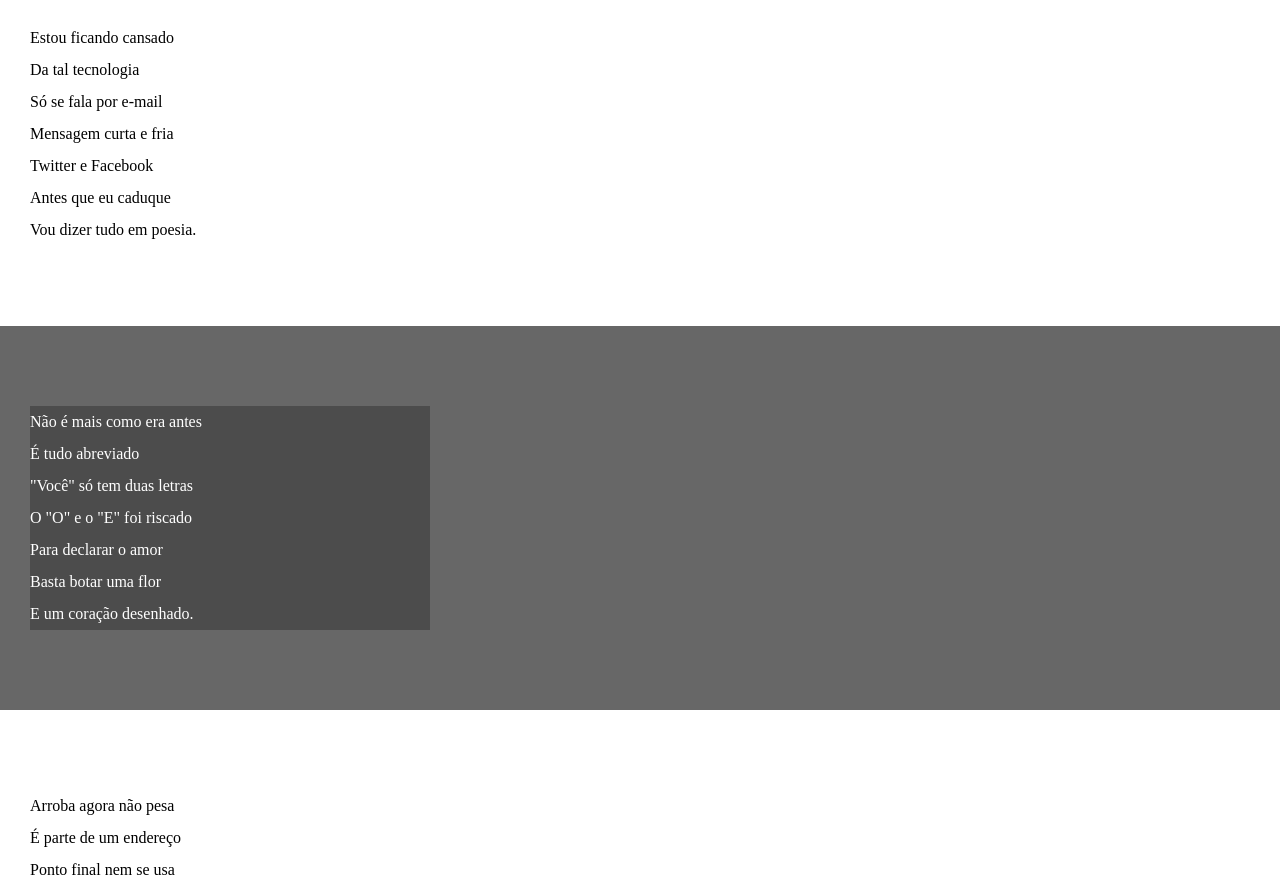
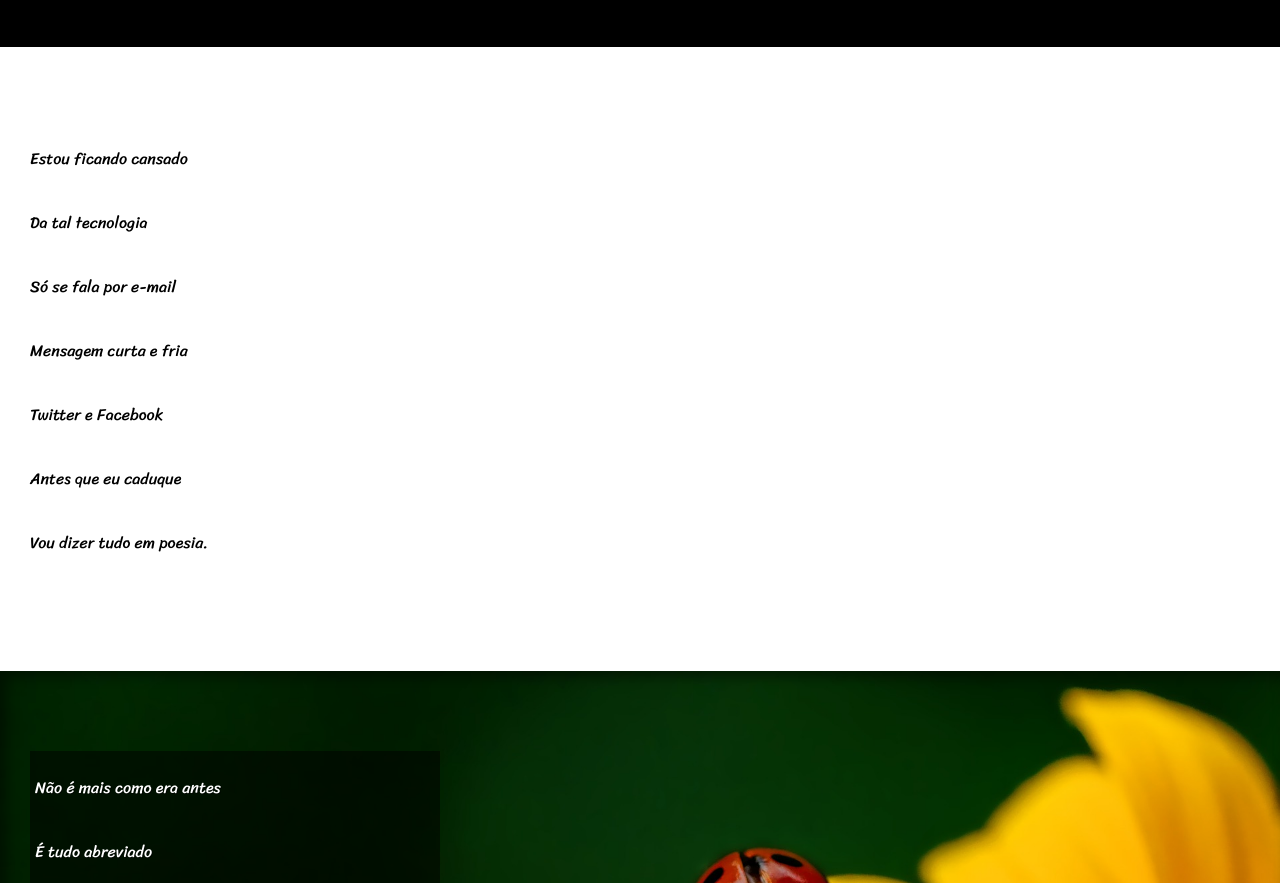
Before and after one commit to jonathassilvaa/Html-css, a plain HTML site: page Desafios/d012/index.html in a window 1280 px wide. Shown: the part 213-1096 px from the top of the page. Drawn offline with Linux system fonts and the light colour scheme.

Commit message:
projeto cordel finalizado

```diff
--- a/Desafios/d012/estilo/style.css
+++ b/Desafios/d012/estilo/style.css
@@ -1,12 +1,21 @@
 @charset "UTF-8";
+@import url('https://fonts.googleapis.com/css2?family=Bebas+Neue&family=Sriracha&display=swap');
+@import url('https://fonts.googleapis.com/css2?family=Bebas+Neue&family=Passion+One:wght@400;700;900&family=Sriracha&display=swap');
+:root{
+    --fonte1: Verdana, Geneva, Tahoma, sans-serif;
+    --fonte2:"Passion One", sans-serif;;
+    --fonte3: "Sriracha", cursive;
+}
 *{
 
     padding: 0px;
     margin: 0px;
+
 }
 html,body{
     min-height: 100vh;
     background-color: lightgray;
+    font-family: var(--fonte1);
 }
 header{
     background-color: black;
@@ -17,6 +26,8 @@ header{
 header>h1{
     padding-top: 50px;
     font-variant: small-caps;
+    font-family: var(--fonte2);
+    font-size: 10vw;
 }
 
 header>p{
@@ -41,21 +52,43 @@ section.imagem{
 
     background-color: rgba(0, 0, 0, 0.508);
     color: white;
+    box-shadow: inset 6px 6px 13px 0px rgba(0, 0, 0, 0.447);
+    background-attachment: fixed;
+    background-size: cover;
 }
 
 section.imagem>p{
+    display: inline-block;
+    padding: 5px;
     width: 400px;
-    background-color: rgba(0, 0, 0, 0.264);
+    background-color: rgba(0, 0, 0, 0.500);
+    text-shadow:1px 1px 0px rgba(0, 0, 0, 0.496);
 }
 
 section{
 
     padding-top: 10vh;
     padding-bottom: 10vh;
-    line-height: 2em;
+    line-height: 5vw;
     padding-left:30px;
+    font-family: var(--fonte3);
 }
 
+section>p{
+    padding-bottom: 1em;
+
+}
+section#img01{
+    background-image: url(../imagens/background001.jpg);
+    background-position: right center;
+
+}
+
+section#img02{
+    background-image: url(../imagens/background002.jpg);
+
+
+    }
 footer{
     background-color: black;
     color: white;
--- a/Desafios/d012/index.html
+++ b/Desafios/d012/index.html
@@ -26,7 +26,7 @@
 
 
 
-    <section class="imagem">
+    <section class="imagem" id="img01">
         <p>
             Não é mais como era antes <br>
             É tudo abreviado <br>
@@ -61,7 +61,7 @@
         </p>
     </section>
 
-    <section class="imagem">
+    <section class="imagem" id="img02">
         <p>
             Tenho saudade das cartas <br>
             Escritas com a própria mão <br>
```
